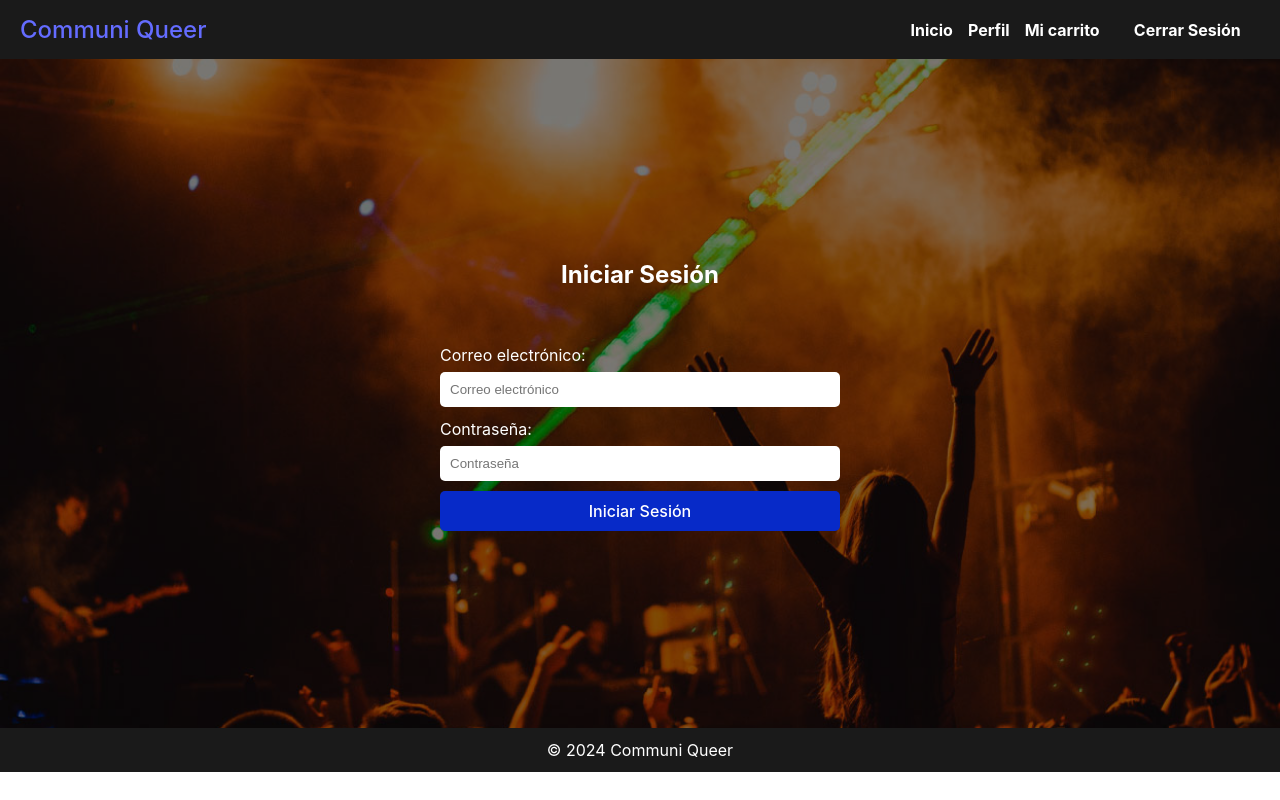
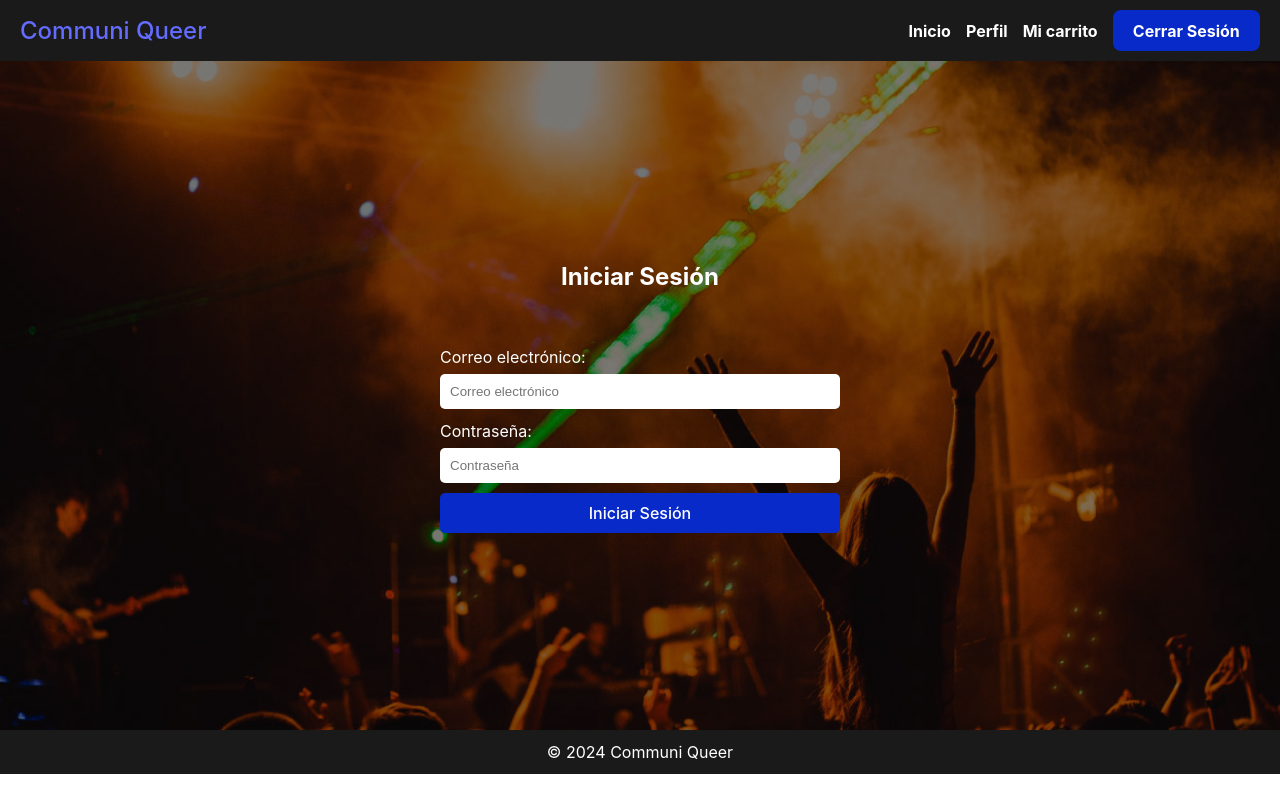
Before and after one commit to disweb-chris/communi-queer, a React (Vite) app: page /communi-queer/login in a window 1280 px wide. Built offline with nearby package versions, Linux system fonts and the light colour scheme; no server answers; the database is empty; sample sign-in values are in the browser's storage.

Commit message:
Estilos Boton Cerrar sesion

```diff
--- a/src/components/Header.jsx
+++ b/src/components/Header.jsx
@@ -58,7 +58,7 @@ const Header = () => {
           <>
             <Link to="/perfil" onClick={closeMenu}>Perfil</Link>
             <Link to="/carrito" onClick={closeMenu}>Mi carrito</Link>
-            <button onClick={() => { handleLogout(); closeMenu(); }}>Cerrar Sesión</button>
+            <button className={styles.buttonLink} onClick={() => { handleLogout(); closeMenu(); }}>Cerrar Sesión</button>
           </>
         ) : (
           <>
```
